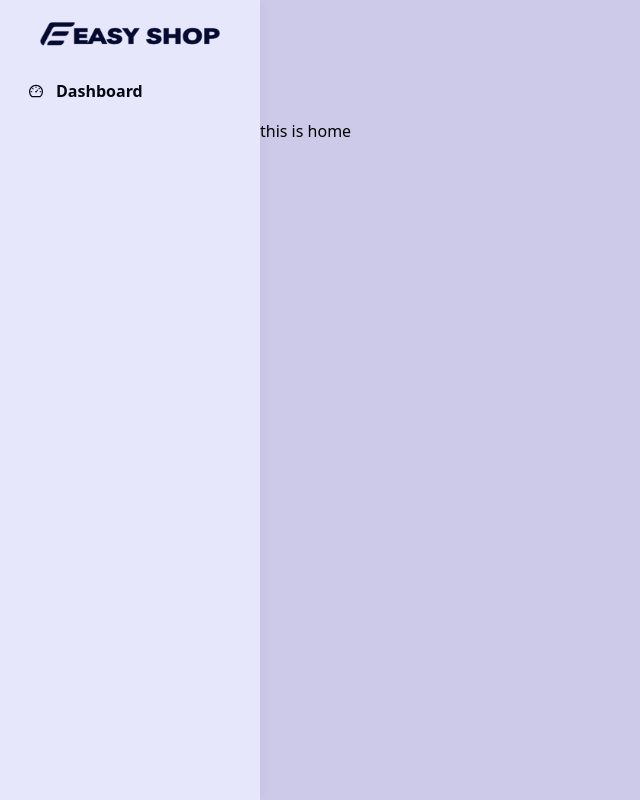
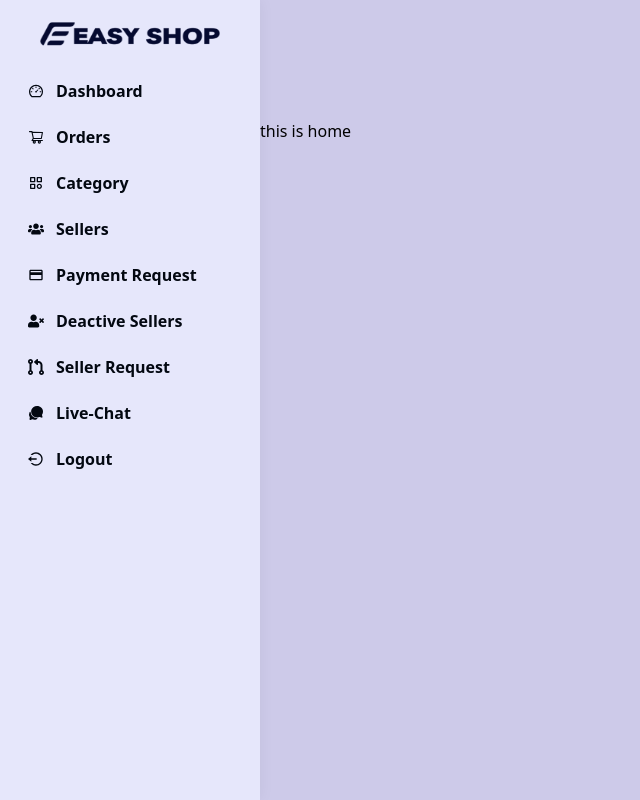
Before and after one commit to pantho0/multi-vendor-ecommerce, a React (Create React App) app in the folder dashboard/: page / in a window 1280 px wide. Shown: the whole page, without its empty margins (0-640 px from the left). Built offline with nearby package versions, Linux system fonts and the light colour scheme.

Commit message:
added all nav links for admin at sidebar

```diff
--- a/dashboard/src/layout/Sidebar.jsx
+++ b/dashboard/src/layout/Sidebar.jsx
@@ -2,6 +2,7 @@ import { Link, useLocation } from "react-router-dom";
 import Logo from '../assets/images/logo.png'
 import { useEffect, useState } from "react";
 import { getNav } from "../navigation/index";
+import { RiLogoutCircleLine } from "react-icons/ri";
 
 
 const Sidebar = () => {
@@ -34,6 +35,12 @@ const Sidebar = () => {
 
                             </li>)
                         }
+                        <li>
+                            <button className="text-[#030811] font-bold duration-200'} px-[12px] py-[9px] rounded-sm flex justify-start items-center gap-[12px] hover:pl-4 transition-all w-full mb-1">
+                            <span><RiLogoutCircleLine/></span>
+                            Logout
+                            </button>
+                        </li>
                     </ul>
                 </div>
 
--- a/dashboard/src/navigation/allNav.js
+++ b/dashboard/src/navigation/allNav.js
@@ -1,5 +1,9 @@
-import {AiOutlineDashboard} from 'react-icons/ai'
-
+import {AiOutlineDashboard, AiOutlineShoppingCart} from 'react-icons/ai'
+import { BiCategory } from "react-icons/bi";
+import { FaUserTimes, FaUsers } from "react-icons/fa";
+import { MdPayment } from "react-icons/md";
+import { FaCodePullRequest } from "react-icons/fa6";
+import { IoChatbubbles } from "react-icons/io5";
 export const allNav = [
     {
         id : 1,
@@ -9,10 +13,54 @@ export const allNav = [
         path : '/admin/dashboard'
     },
     {
-        id : 1,
-        title : "Dashboard",
-        icon : <AiOutlineDashboard/>,
-        role : 'seller',
-        path : '/admin/dashboard'
-    }
+        id : 2,
+        title : "Orders",
+        icon : <AiOutlineShoppingCart/>,
+        role : 'admin',
+        path : '/admin/dashboard/orders'
+    },
+    {
+        id : 3,
+        title : "Category",
+        icon : <BiCategory/>,
+        role : 'admin',
+        path : '/admin/dashboard/category'
+    },
+    {
+        id : 4,
+        title : "Sellers",
+        icon : <FaUsers/>,
+        role : 'admin',
+        path : '/admin/dashboard/sellers'
+    },
+    {
+        id : 5,
+        title : "Payment Request",
+        icon : <MdPayment/>,
+        role : 'admin',
+        path : '/admin/dashboard/payment-request'
+    },
+    {
+        id : 6,
+        title : "Deactive Sellers",
+        icon : <FaUserTimes/>,
+        role : 'admin',
+        path : '/admin/dashboard/deactive-sellers'
+    },
+    {
+        id : 7,
+        title : "Seller Request",
+        icon : <FaCodePullRequest/>,
+        role : 'admin',
+        path : '/admin/dashboard/sellers-request'
+    },
+    {
+        id : 8,
+        title : "Live-Chat",
+        icon : <IoChatbubbles/>,
+        role : 'admin',
+        path : '/admin/dashboard/chat-seller'
+    },
+
+
 ]
```
